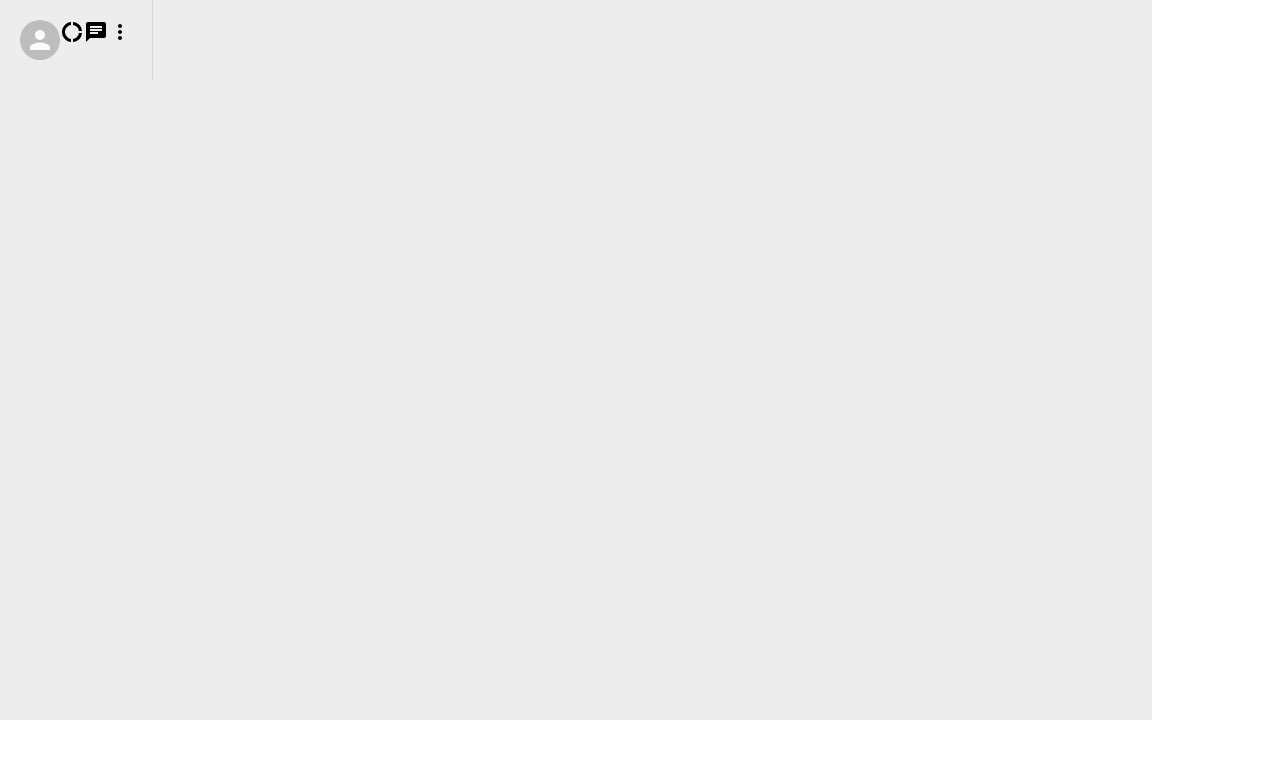
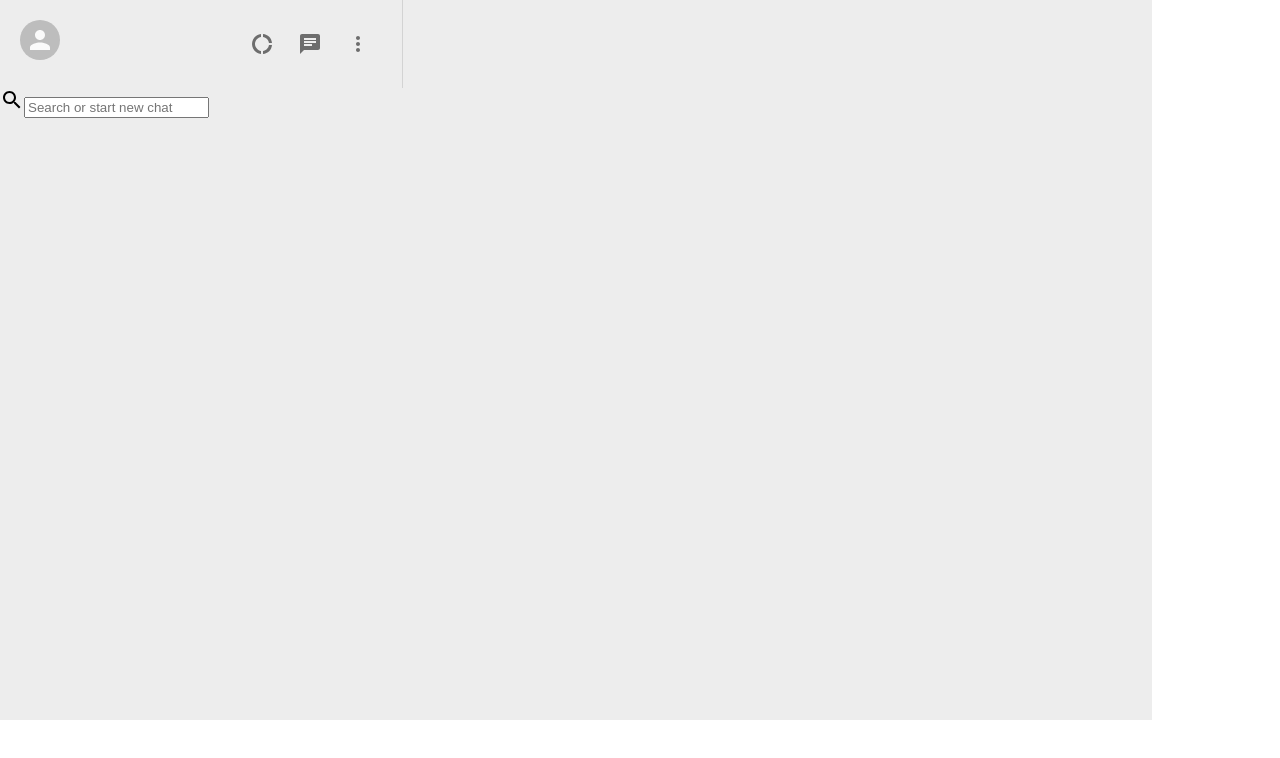
Before and after one commit to 12Harsha2000/Whatsapp, a React (Create React App) app in the folder whatsapp-clone/: page / in a window 1280 px wide. Shown: the top 758 px of the page. Built offline with nearby package versions, Linux system fonts and the light colour scheme.

Commit message:
Initiated

```diff
--- a/whatsapp-clone/src/Sidebar.css
+++ b/whatsapp-clone/src/Sidebar.css
@@ -1,3 +1,8 @@
+.sidebar{
+  display: flex;
+  flex-direction: column;
+  flex: 0.35;
+}
 
 .sidebar_header{
   display: flex;
@@ -5,3 +10,15 @@
   padding: 20px;
   border-right: 1px solid lightgray;
 }
+
+.sidebar_headerRight{
+   display: flex;
+   align-items: center;
+   justify-content: space-between;
+   min-width: 10vw;
+}
+
+.sidebar_headerRight > .MuiSvgIcon-root {
+    margin-right: 2vw;
+    font-size: 24px !important;
+}
--- a/whatsapp-clone/src/Sidebar.js
+++ b/whatsapp-clone/src/Sidebar.js
@@ -1,8 +1,9 @@
 import React from "react";
-import { Avatar } from "@material-ui/core";
+import { Avatar, IconButton } from "@material-ui/core";
 import DonutLargeIcon from "@material-ui/icons/DonutLarge";
 import ChatIcon from "@material-ui/icons/Chat";
 import MoreVertIcon from "@material-ui/icons/MoreVert";
+import { SearchOutlined } from "@material-ui/icons";
 import './Sidebar.css';
 
 function Sidebar() {
@@ -11,13 +12,22 @@ function Sidebar() {
      <div className="sidebar_header">
       <Avatar />
       <div className="sidebar_headerRight">
-        <DonutLargeIcon />
-        <ChatIcon />
-        <MoreVertIcon />
-
+        <IconButton>
+           <DonutLargeIcon />
+        </IconButton>
+        <IconButton>
+           <ChatIcon />
+        </IconButton>
+        <IconButton>
+           <MoreVertIcon />
+        </IconButton>
       </div>
      </div>
-     <div className="sidebar_search"></div>
+     <div className="sidebar_search">
+        <SearchOutlined />
+        <input placeholder="Search or start new chat" type="text" />
+     </div>
+
      <div className="sidebar_chats"></div>
     </div>
   );
```
